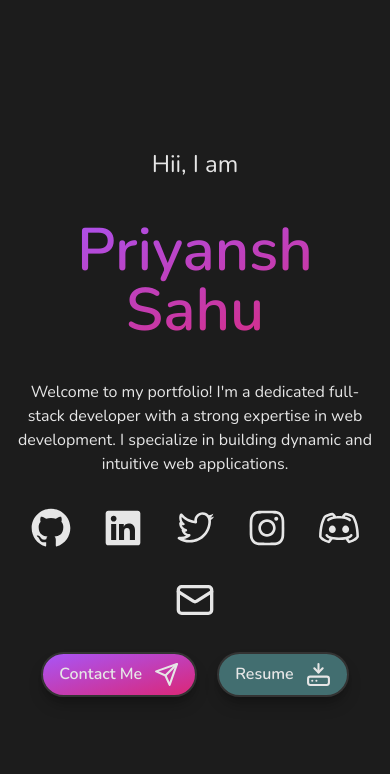
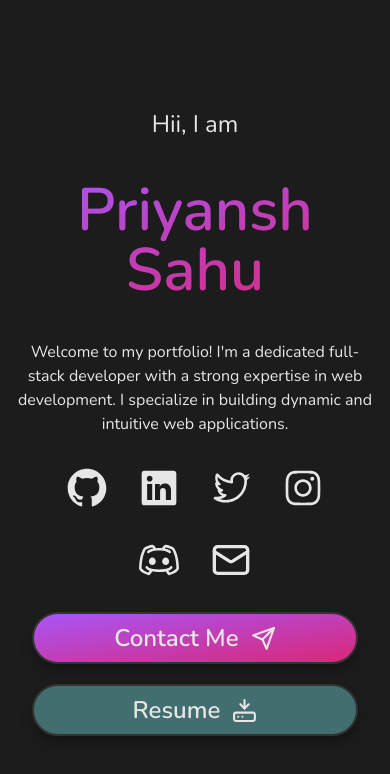
Before and after one commit to priyaaanshh/thepriyansh01.github.io, a Next.js app: page / in a window 390 px wide. Shown: the top 774 px of the page. Built offline with nearby package versions, Linux system fonts and the light colour scheme.

Commit message:
added resume
Signed-off-by: thepriyansh01 <priyansh.m.2002@gmail.com>

```diff
--- a/src/components/custom/dashboard/dashboard.tsx
+++ b/src/components/custom/dashboard/dashboard.tsx
@@ -1,6 +1,6 @@
-import { Button } from '@/components/ui/button'
-import { DiscordLogoIcon, GitHubLogoIcon, InstagramLogoIcon, LinkedInLogoIcon, TextAlignLeftIcon, TwitterLogoIcon } from '@radix-ui/react-icons'
-import React from 'react'
+import React from 'react';
+import { Button } from '@/components/ui/button';
+import { DiscordLogoIcon, GitHubLogoIcon, InstagramLogoIcon, LinkedInLogoIcon, TextAlignLeftIcon, TwitterLogoIcon } from '@radix-ui/react-icons';
 import { Github, HardDriveDownload, Mail, Phone, Send } from 'lucide-react';
 
 const Dashboard = () => {
@@ -15,39 +15,39 @@ const Dashboard = () => {
             <div className='text-md md:text-xl text-center'>
                 Welcome to my portfolio! I&apos;m a dedicated full-stack developer with a strong expertise in web development. I specialize in building dynamic and intuitive web applications.
             </div>
-            <div className="flex flex-wrap justify-center items-center gap-8 my-3">
-                <a href="https://github.com/thepriyansh01" className='hover:rotate-[360deg] duration-700 hover:text-yellow-500'>
+            <div className="flex flex-wrap justify-center items-center gap-8 px-4 my-3">
+                <a href="https://github.com/thepriyansh01" target="_blank" className='hover:rotate-[360deg] duration-700 hover:text-yellow-500'>
                     <GitHubLogoIcon height='40' width="40" />
                 </a>
-                <a href="https://www.linkedin.com/in/priyansh-sahu-ab9380202/" className='hover:rotate-[360deg] duration-700 hover:text-yellow-500'>
+                <a href="https://www.linkedin.com/in/priyansh-sahu-ab9380202/" target="_blank" className='hover:rotate-[360deg] duration-700 hover:text-yellow-500'>
                     <LinkedInLogoIcon height='40' width="40" />
                 </a>
-                <a href="https://twitter.com/_thepriyansh01" className='hover:rotate-[360deg] duration-700 hover:text-yellow-500'>
+                <a href="https://twitter.com/_thepriyansh01" target="_blank" className='hover:rotate-[360deg] duration-700 hover:text-yellow-500'>
                     <TwitterLogoIcon height='40' width="40" />
                 </a>
-                <a href="https://www.instagram.com/_thepriyansh/" className='hover:rotate-[360deg] duration-700 hover:text-yellow-500'>
+                <a href="https://www.instagram.com/_thepriyansh/" target="_blank" className='hover:rotate-[360deg] duration-700 hover:text-yellow-500'>
                     <InstagramLogoIcon height='40' width="40" />
                 </a>
-                <a href="https://discord.gg/SRZYjv3Q" className='hover:rotate-[360deg] duration-700 hover:text-yellow-500'>
+                <a href="https://discord.gg/SRZYjv3Q" target="_blank" className='hover:rotate-[360deg] duration-700 hover:text-yellow-500'>
                     <DiscordLogoIcon height='40' width="40" />
                 </a>
-                <a href="mailto:priyansh.sahu.cer21@iitbhu.ac.in" className="hover:rotate-[360deg] duration-700 hover:text-yellow-500">
+                <a href="mailto:priyansh.sahu.cer21@iitbhu.ac.in" target="_blank" className="hover:rotate-[360deg] duration-700 hover:text-yellow-500">
                     <Mail height={40} width={40} />
                 </a>
 
             </div>
-            <div className="flex flex-wrap justify-center items-center gap-5 md:gap-10 font-semibold md:text-2xl">
-                <a href='mailto:priyansh.sahu.cer21@iitbhu.ac.in' className='flex justify-center items-center gap-3 px-4 md:px-8 py-2 rounded-[var(--radius)] btn-gradient border-2 shadow-lg shadow-black/25 hover:scale-110 duration-300 hover:-rotate-1'>
+            <div className="flex flex-wrap justify-center items-center w-full px-4 gap-5 md:gap-10 font-semibold text-2xl">
+                <a href='mailto:priyansh.sahu.cer21@iitbhu.ac.in' target="_blank" className='flex justify-center items-center gap-3 w-full sm:w-max px-8 py-2 rounded-[var(--radius)] btn-gradient border-2 shadow-lg shadow-black/25 hover:scale-110 duration-300 hover:-rotate-1'>
                     <span>Contact Me</span>
                     <Send size={25} />
                 </a>
-                <button className='flex justify-center items-center gap-3  px-4 md:px-8 py-2 rounded-[var(--radius)] bg-secondary border-2 shadow-lg shadow-black/25 hover:scale-110 duration-300 hover:rotate-1'>
+                <a href='https://drive.google.com/file/d/1LmbYn9rovs5e7BffkpEhK_jnAZPV82d7/view' target="_blank" className='flex justify-center items-center gap-3 w-full sm:w-max px-8 py-2 rounded-[var(--radius)] bg-secondary border-2 shadow-lg shadow-black/25 hover:scale-110 duration-300 hover:rotate-1'>
                     <span>Resume</span>
                     <HardDriveDownload size={25} />
-                </button>
+                </a>
             </div>
         </section>
-    )
-}
+    );
+};
 
-export default Dashboard
+export default Dashboard;
```
Also changed, not shown: 11 other files (tests, documents, lock files or other folders).
